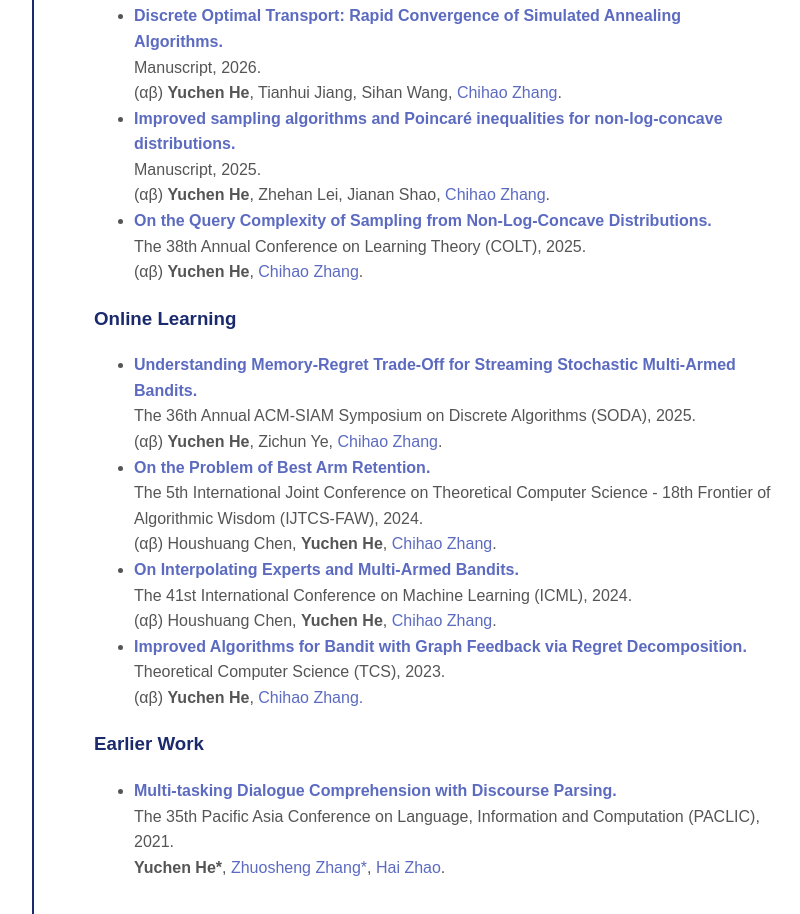
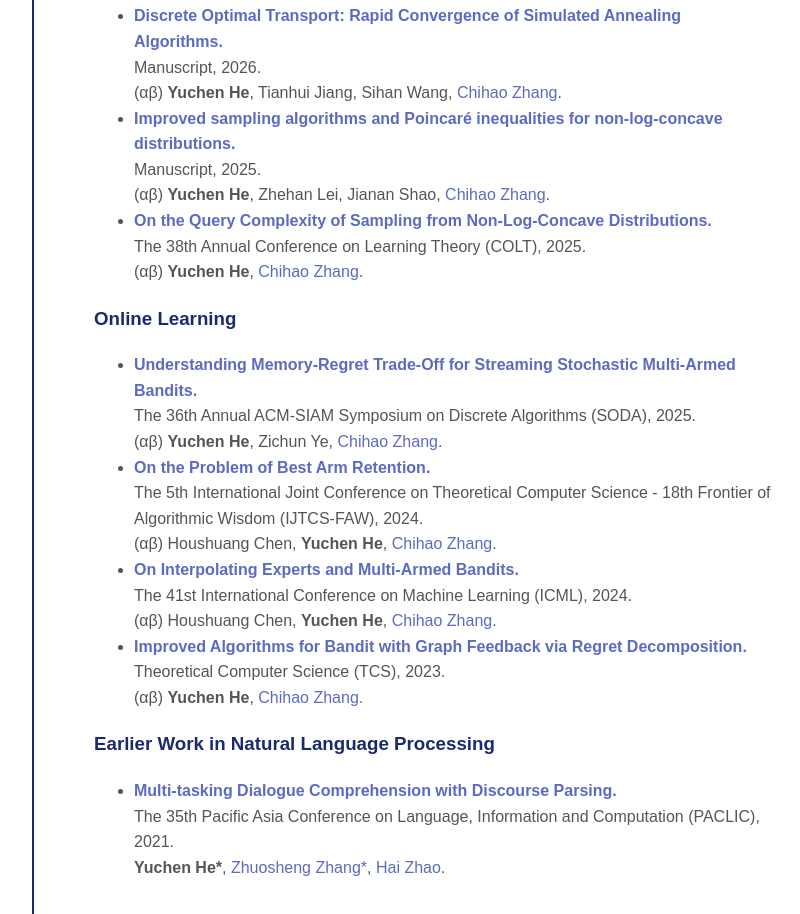
Before and after one commit to yuchen-he00/yuchen-he00.github.io, a plain HTML site: page index.html in a window 1280 px wide. Shown: the part 584-1498 px from the top of the page, without its empty margins (368-1168 px from the left). Drawn offline with Linux system fonts and the light colour scheme.

Commit message:
Update earlier work heading

```diff
--- a/index.html
+++ b/index.html
@@ -115,7 +115,7 @@
                     Theoretical Computer Science (TCS), 2023. <br>
                     (αβ) <span class="bold-name">Yuchen He</span>, <a href="http://chihaozhang.com">Chihao Zhang.</a></li>
             </ul>
-            <h3>Earlier Work</h3>
+            <h3>Earlier Work in Natural Language Processing</h3>
             <ul>
                 <li><a href="https://arxiv.org/abs/2110.03269"><span class="bold-name">Multi-tasking Dialogue Comprehension with Discourse Parsing.</span></a><br>
                     The 35th Pacific Asia Conference on Language, Information and Computation (PACLIC), 2021. <br>
```
